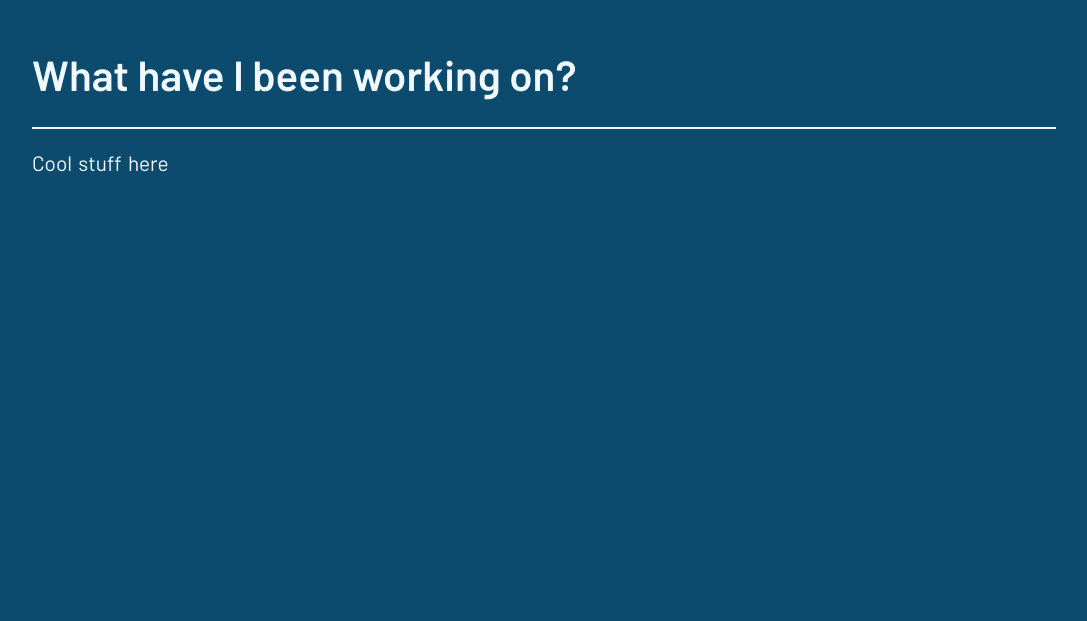
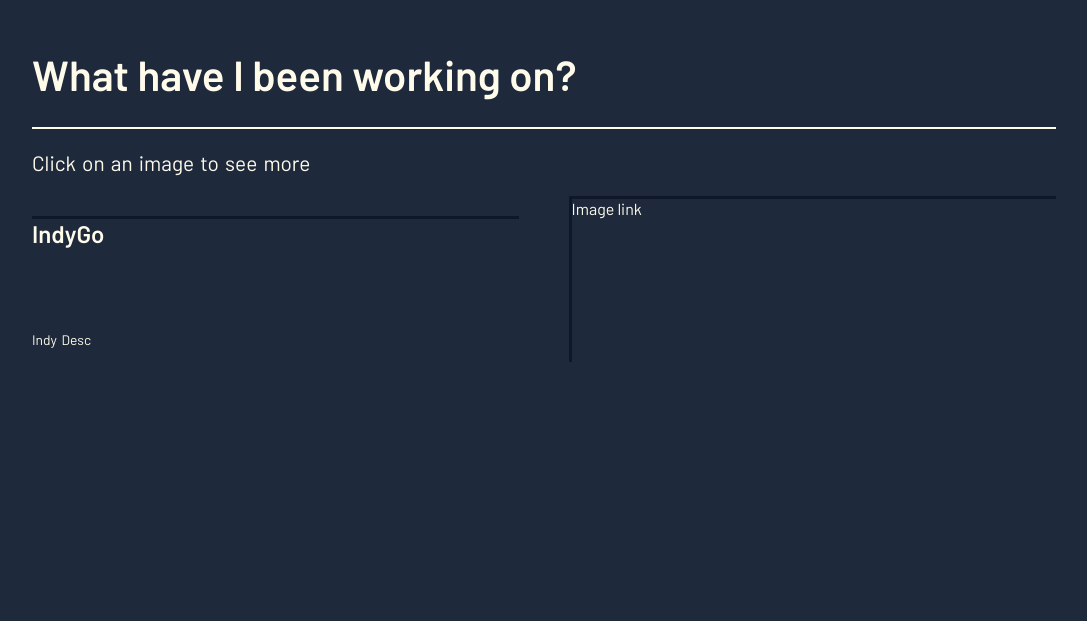
Before and after one commit to AndyRoo0/portfolio, a React (Create React App) app: page / in a window 1280 px wide. Shown: the part 1659-2280 px from the top of the page, without its empty margins (96-1183 px from the left). Built offline with nearby package versions, Linux system fonts and the light colour scheme.

Commit message:
Added links to contact me page, started work on the projects page, played around with colours

```diff
--- a/package.json
+++ b/package.json
@@ -36,5 +36,8 @@
       "last 1 firefox version",
       "last 1 safari version"
     ]
+  },
+  "devDependencies": {
+    "react-router-dom": "^6.8.2"
   }
 }
--- a/src/Components/Contact/Contact.css
+++ b/src/Components/Contact/Contact.css
@@ -14,3 +14,10 @@
   align-items: center;
   font-size: 4vw;
 }
+
+.icon {
+  display: flex;
+  flex-direction: column;
+  justify-content: center;
+  align-items: center;
+}
--- a/src/Components/Contact/Contact.js
+++ b/src/Components/Contact/Contact.js
@@ -20,6 +20,7 @@
         or forgotten about your message please do send a follow up!{' '}
       </p>
       <div className='links'>
+        <div className='icon'>
           <a
             href='mailto:andrew@eseeds.com'
             target='_blank'
@@ -28,6 +29,15 @@
             <MdEmail />
           </a>
           <a
+            href='mailto:andrew@eseeds.com'
+            target='_blank'
+            rel='noopener noreferrer'
+          >
+            <p>andrew@eseeds.com</p>
+          </a>
+        </div>
+        <div className='icon'>
+          <a
             href='https://github.com/AndyRoo0'
             target='_blank'
             rel='noopener noreferrer'
@@ -35,12 +45,29 @@
             <BsGithub />
           </a>
           <a
+            href='https://github.com/AndyRoo0'
+            target='_blank'
+            rel='noopener noreferrer'
+          >
+            <p>AndyRoo0</p>
+          </a>
+        </div>
+        <div className='icon'>
+          <a
             href='https://www.linkedin.com/in/andrewrohling/'
             target='_blank'
             rel='noopener noreferrer'
           >
             <BsLinkedin />
           </a>
+          <a
+            href='https://www.linkedin.com/in/andrewrohling/'
+            target='_blank'
+            rel='noopener noreferrer'
+          >
+            <p>andrewrohling</p>
+          </a>
+        </div>
       </div>
     </div>
   );
--- a/src/Components/Projects/Projects.css
+++ b/src/Components/Projects/Projects.css
@@ -6,3 +6,26 @@
   padding-right: 10vw;
   color: var(--sky);
 }
+
+.project-table {
+  display: grid;
+  gap: 50px;
+}
+
+.indy-title {
+  grid-column-start: 1;
+  border-top: 3px solid var(--border);
+}
+
+.indy-desc {
+  font-size: calc(1px + 1vw);
+  grid-column-start: 1;
+}
+
+.indy-link {
+  border-left: 3px solid var(--border);
+  border-top: 3px solid var(--border);
+  grid-row-start: 1;
+  grid-row-end: 3;
+  grid-column-start: 2;
+}
--- a/src/Components/Projects/Projects.js
+++ b/src/Components/Projects/Projects.js
@@ -1,5 +1,4 @@
 import React from 'react';
-
 import './Projects.css';
 
 function Projects() {
@@ -8,7 +7,12 @@
       <div className='line'>
         <h1>What have I been working on?</h1>
       </div>
-      <p>Cool stuff here</p>
+      <p>Click on an image to see more</p>
+      <div className='project-table'>
+        <h2 className='indy-title'>IndyGo</h2>
+        <p className='indy-desc'>Indy Desc</p>
+        <div className='indy-link'>Image link</div>
+      </div>
     </div>
   );
 }
--- /dev/null
+++ b/src/Pages/ProjectPages/IndyGo.js
@@ -0,0 +1,7 @@
+import React from 'react';
+
+function IndyGo() {
+  return <div>IndyGo</div>;
+}
+
+export default IndyGo;
--- a/src/index.css
+++ b/src/index.css
@@ -15,8 +15,9 @@
 
 /* Global Colours */
 :root {
-  --ocean: #0c4a6e; /*Tailwind Sky 900*/
-  --sky: #f0f9ff; /*Tailwind Sky 50*/
+  --ocean: #1e293b; /*Tailwind Sky 900*/
+  --border: #0f172a;
+  --sky: #fffbeb; /*Tailwind Sky 50*/
   --texthover: #a8a29e; /*Tailwind Stone 400*/
 }
 
--- a/src/index.js
+++ b/src/index.js
@@ -1,11 +1,22 @@
 import React from 'react';
+import { BrowserRouter, Routes, Route } from 'react-router-dom';
 import ReactDOM from 'react-dom/client';
 import './index.css';
-import App from './App/App';
+import App from './Pages/Home/Home';
+import IndyGo from './Pages/ProjectPages/IndyGo';
 
 const root = ReactDOM.createRoot(document.getElementById('root'));
 root.render(
   <React.StrictMode>
-    <App />
+    <BrowserRouter>
+      <>
+        <Routes>
+          <>
+            <Route path='/' element={<App />}></Route>
+            <Route path='/IndyGo' element={<IndyGo />}></Route>
+          </>
+        </Routes>
+      </>
+    </BrowserRouter>
   </React.StrictMode>
 );
```
Also changed, not shown: src/Pages/Home/Home.js (renamed from src/App/App.js, +6 -6 lines), src/Pages/Home/Home.css (renamed from src/App/App.css), 2 other files (tests, documents, lock files or other folders). Lines whose indentation alone changed are shown as unchanged.
